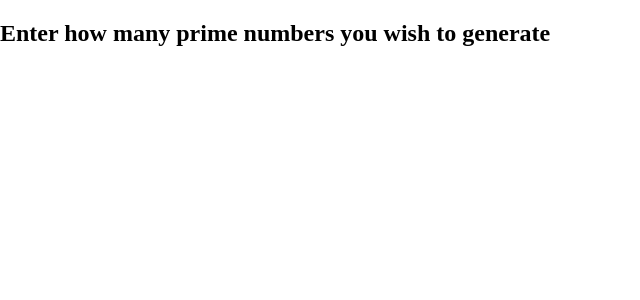
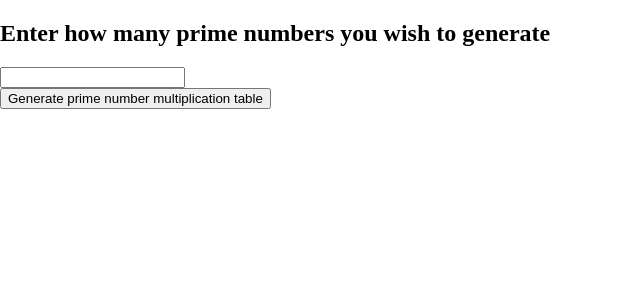
Before and after one commit to Alequin/Prime_tables, a React app: page / in a window 1280 px wide. Shown: the top 300 px of the page, without its empty margins (0-640 px from the left). Built offline with nearby package versions, Linux system fonts and the light colour scheme; the HTML template or start-up script is replaced by a standard one.

Commit message:
styles nev bar

```diff
--- a/src/containers/nav/Nav.jsx
+++ b/src/containers/nav/Nav.jsx
@@ -9,9 +9,14 @@ class Nav extends React.Component{
   render(){
     return (
       <nav className="nav-bar">
-        <h2>Enter how many prime numbers you wish to generate</h2>
-        <div>
-
+        <label>
+          <h2>Enter how many prime numbers you wish to generate</h2>
+          <div className="align-center-container">
+            <input className="input" type="number"/>
+          </div>
+        </label>
+        <div className="align-center-container">
+          <input className="button" type="submit" value="Generate prime number multiplication table"/>
         </div>
       </nav>
     )
--- a/src/containers/nav/Nav.scss
+++ b/src/containers/nav/Nav.scss
@@ -2,9 +2,24 @@
   position: fixed;
   background-color: #228B22;
   width: 100%;
+  padding: 20px;
 
   h2{
+    text-align: center;
     color: white;
+    margin: 0 0 15px 0;
+  }
+
+  .input{
+    text-align: center;
+    font-size: 18px;
+  }
+
+  .button{
+    margin-top: 15px;
+  }
+
+  .align-center-container{
     text-align: center;
   }
 }
```
